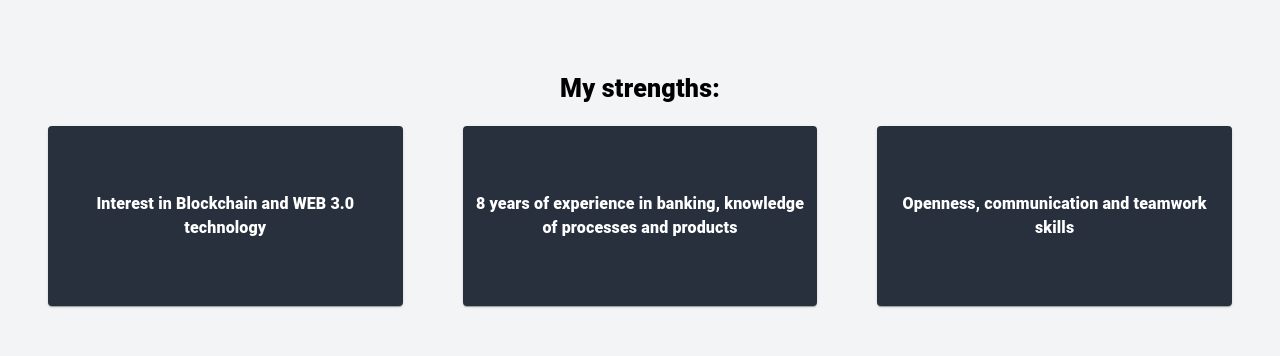
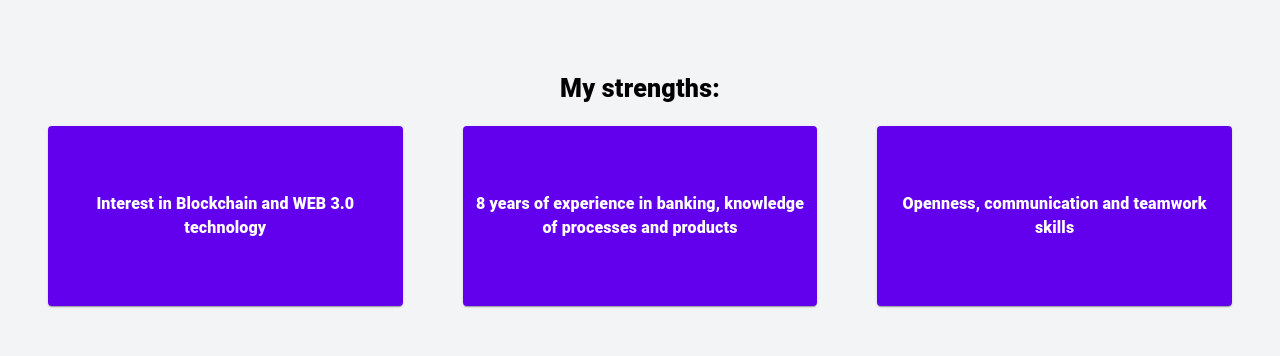
Before and after one commit to Majchrzak202/portfolio, a React (Create React App) app: page /about in a window 1280 px wide. Shown: the part 860-1216 px from the top of the page. Built offline with nearby package versions, Linux system fonts and the light colour scheme.

Commit message:
Added a theming to the Cards

```diff
--- a/src/components/my-strength/MyStrength.js
+++ b/src/components/my-strength/MyStrength.js
@@ -1,6 +1,7 @@
 import React from "react";
 import { Grid, Typography, Card } from "@material-ui/core";
 import { makeStyles } from "@material-ui/core";
+import { useTheme } from "../context/ThemeContextProvider";
 
 const typography = [
   { description: "Interest in Blockchain and WEB 3.0 technology" },
@@ -15,6 +16,13 @@ const useStyles = makeStyles({
   main: {
     minHeight: "50vh",
     padding: "30px",
+    "& #Light": {
+      backgroundColor: "rgba(98, 0, 238, 255)",
+      color: 'white'
+    },
+    "& #Dark": {
+      backgroundColor: "rgba(40,48,62,255)",
+    },
   },
 
   card: {
@@ -23,12 +31,13 @@ const useStyles = makeStyles({
     display: "flex",
     alignItems: "center",
     justifyContent: "center",
-    backgroundColor: 'red'
+    backgroundColor: "red",
   },
 });
 
 const MyStrength = () => {
   const classes = useStyles();
+  const { theme } = useTheme();
 
   return (
     <div className={classes.main}>
@@ -45,14 +54,14 @@ const MyStrength = () => {
       <Grid spacing={3} container>
         {typography.map((item) => (
           <Grid
-            style={{ padding: "30px", width: "auto", height: "auto", }}
+            style={{ padding: "30px", width: "auto", height: "auto" }}
             xs={12}
             sm={4}
             md={4}
             lg={4}
             item
           >
-            <Card style={{backgroundColor: 'rgba(40,48,62,255)', color: 'white'}} className={classes.card}>
+            <Card className={classes.card} id={theme}>
               <Typography
                 style={{
                   fontWeight: 800,
```
